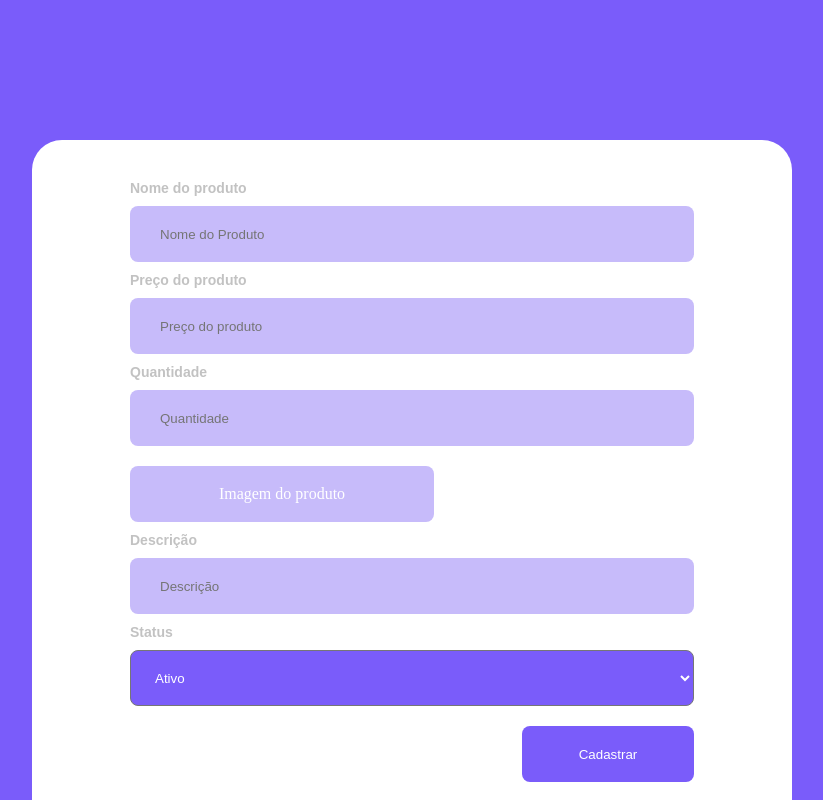
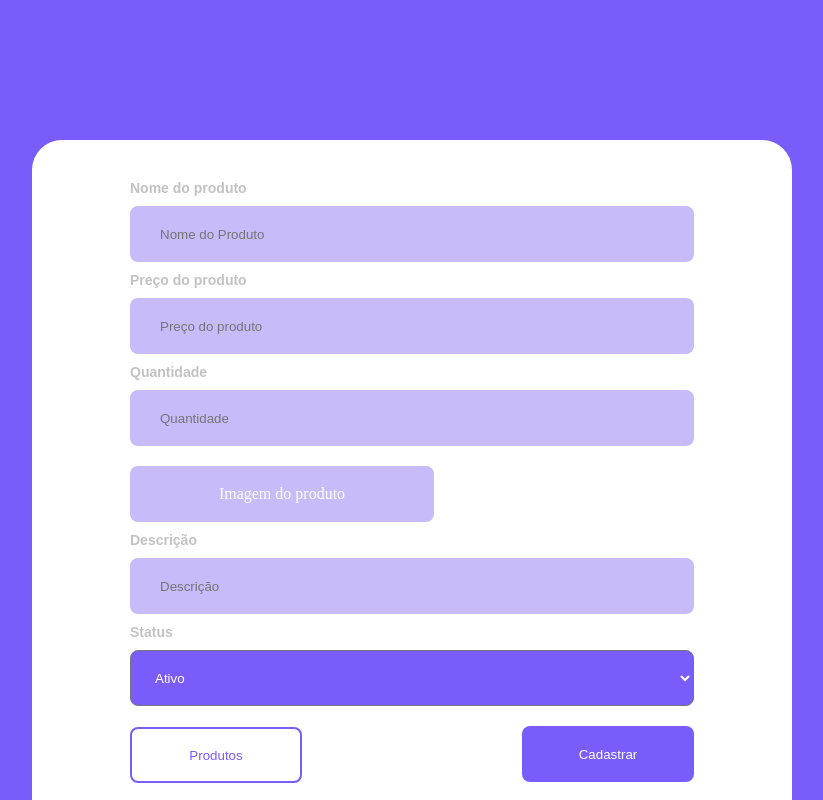
Before and after one commit to Gui089/Front-end-DesafioSimFacilita, a React (Vite) app: page / in a window 1280 px wide. Shown: the top 800 px of the page, without its empty margins (228-1051 px from the left). Built offline with nearby package versions, Linux system fonts and the light colour scheme; no server answers.

Commit message:
Final version

```diff
--- a/package.json
+++ b/package.json
@@ -15,6 +15,7 @@
     "react": "^18.2.0",
     "react-dom": "^18.2.0",
     "react-hook-form": "^7.51.5",
+    "react-router-dom": "^6.23.1",
     "sonner": "^1.4.41",
     "styled-components": "^6.1.11",
     "zod": "^3.23.8"
--- a/src/App.tsx
+++ b/src/App.tsx
@@ -1,14 +1,29 @@
 import { HomeComponent } from "./Components/Home/Home"
+import {
+  Route,
+  RouterProvider,
+  createBrowserRouter,
+  createRoutesFromElements,
+} from "react-router-dom";
+import { ListProduct } from "./Components/ListProducts/ListProduct";
 
+const router = createBrowserRouter(
+  createRoutesFromElements(
+    <>
+        <Route path="/" element={<HomeComponent />} />
+        <Route path="/products" element={<ListProduct />} />
+    </>
+  )
+)
 
 function App() {
 
 
   return (
     <>
-      <HomeComponent />
+        <RouterProvider router={router}/>
     </>
   )
 }
 
-export default App
+export default App;
--- a/src/Components/Home/Home.tsx
+++ b/src/Components/Home/Home.tsx
@@ -1,5 +1,5 @@
 import { useEffect, useRef, useState } from "react";
-import { ButtonSubmit, Container, ErrorMessageInput, FileInput, FileInputLabel, InputForm, Label, OptionForm, Page, SelectForm } from "./css/home";
+import { ButtonNavLink, ButtonSubmit, Container, ErrorMessageInput, FileInput, FileInputLabel, InputForm, Label, OptionForm, Page, SelectForm } from "./css/home";
 import { ProductTypes } from "../../domain/product/productTypes";
 import { CreateProductData, productService } from "../../domain/product/productService";
 import {Toaster} from 'sonner';
@@ -7,6 +7,7 @@ import { toast } from 'sonner';
 import { Controller, useForm } from "react-hook-form";
 import { ProductSchema, productValidationSchema } from "../../schema/productValidation";
 import { zodResolver } from '@hookform/resolvers/zod';
+import { NavLink } from "react-router-dom";
 
 
 export const HomeComponent = () => {
@@ -40,11 +41,6 @@ export const HomeComponent = () => {
             setPhoto(file);
         }
     };
-
-    useEffect(() => {
-        productService.getProduct().then((product) => setProducts(product));
-    }, []);
-
 
     const formSubmit = async (event: React.FormEvent<HTMLFormElement>) => {
         event.preventDefault();
@@ -187,6 +183,12 @@ export const HomeComponent = () => {
 
                     <ButtonSubmit type="submit">Cadastrar</ButtonSubmit>
 
+                    <NavLink style={{textDecoration:'none'}} to="/products">
+                        <ButtonNavLink>
+                            Produtos
+                        </ButtonNavLink>
+                    </NavLink>
+
                     <Toaster
                         position="top-center" />
                 </form>
--- a/src/Components/Home/css/home.ts
+++ b/src/Components/Home/css/home.ts
@@ -97,6 +97,21 @@ export const ButtonSubmit = styled.button`
     }
 `;
 
+export const ButtonNavLink = styled.button`
+    width: 172px;
+    height: 56px;
+    background-color: white;
+    border-radius: 8px;
+    border: 2px solid #7A5CFB;
+    color: #7A5CFB;
+    cursor: pointer;
+    margin-top: -55px;
+    display: flex;
+    align-items: center;
+    justify-content: center;
+    text-decoration: none;
+`;
+
 export const ErrorMessageInput = styled.p`
     font-family: sans-serif;
     color: #EB5757;
--- /dev/null
+++ b/src/Components/ListProducts/ListProduct.tsx
@@ -0,0 +1,39 @@
+import { useEffect, useState } from "react";
+import { productService } from "../../domain/product/productService";
+import { ProductTypes } from "../../domain/product/productTypes";
+import { ButtonDelete, ButtonNavLink, LiProducts, Page, UlProducts } from "./css/ListProduct";
+import { NavLink } from "react-router-dom";
+import { productApi } from "../../domain/product/productApi";
+
+export const ListProduct = () => {
+    const [products, setProducts] = useState<ProductTypes[]>([]);
+
+    useEffect(() => {
+        productService.getProduct().then((products) => setProducts(products));
+    }, []);
+
+    const onDeleteProduct = async (id: string) => {
+        try {
+            await productApi.deleteProduct(id);
+            setProducts(products.filter(product => product.id !== id));
+        } catch (error) {
+            console.error("Failed to delete product:", error);
+        }
+    };
+
+    return (
+        <Page>
+            <UlProducts>
+                {products.map((item) =>
+                    <LiProducts key={item.id}>
+                        {item.product_name}
+                        <ButtonDelete onClick={() => onDeleteProduct(item.id)}>x</ButtonDelete>
+                    </LiProducts>
+                )}
+                <NavLink style={{textDecoration:'none'}} to="/">
+                    <ButtonNavLink>Cadastro de produtos</ButtonNavLink>
+                </NavLink>
+            </UlProducts>
+        </Page>
+    );
+};
--- /dev/null
+++ b/src/Components/ListProducts/css/ListProduct.ts
@@ -0,0 +1,62 @@
+import {styled} from 'styled-components';
+
+export const Page = styled.div`
+    width: 100%;
+    height: 1000px;
+    background-color: #7A5CFA;
+    display: flex;
+    align-items: center;
+    justify-content: center;
+`;
+
+export const UlProducts = styled.ul`
+    list-style: none;
+    background-color: white;
+    width: 700px;
+    height: 900px;
+    border-radius: 30px;
+    display: flex;
+    flex-direction: column;
+    justify-content: center;
+    align-items: center;
+`;
+
+export const LiProducts = styled.li`
+    width: 450px;
+    height: 56px;
+    box-shadow: -1px -2px 15px -2px rgba(0,0,0,0.43);
+        -webkit-box-shadow: -1px -2px 15px -2px rgba(0,0,0,0.53);
+        -moz-box-shadow: -1px -2px 15px -2px rgba(0,0,0,0.53);
+    margin-top: 10px;
+    border-radius: 8px;
+    display: flex;
+    align-items: center;
+    padding-left: 10px;
+    justify-content: space-around;
+`;
+
+export const ButtonNavLink = styled.button`
+    width: 172px;
+    height: 56px;
+    background-color: white;
+    border-radius: 8px;
+    border: 2px solid #7A5CFB;
+    color: #7A5CFB;
+    cursor: pointer;
+    display: flex;
+    align-items: center;
+    justify-content: center;
+    text-decoration: none;
+    margin-top: 20px;
+`;
+
+export const ButtonDelete = styled.button`
+    margin-left: 40px;
+    border: none;
+    background-color: white;
+    color: red;
+    cursor: pointer;
+    font-size: 18px;
+    font-weight: bold;
+    padding: 10px;
+`;
--- a/src/domain/product/productApi.ts
+++ b/src/domain/product/productApi.ts
@@ -15,7 +15,15 @@ async function createProduct(formData: FormData): Promise<ProductTypes> {
     return response.data;
 }
 
+async function deleteProduct(productId: string) {
+    const response = await api.delete(`/product/${productId}`);
+    console.log(productId);
+
+    return response.data;
+}
+
 export const productApi = {
     createProduct,
     getProduct,
+    deleteProduct
 };
--- a/src/domain/product/productTypes.ts
+++ b/src/domain/product/productTypes.ts
@@ -1,5 +1,6 @@
 
 export interface ProductTypes {
+    id: string;
     product_name: string;
     price: number;
     quantity: number;
```
Also changed, not shown: 2 other files (tests, documents, lock files or other folders).
